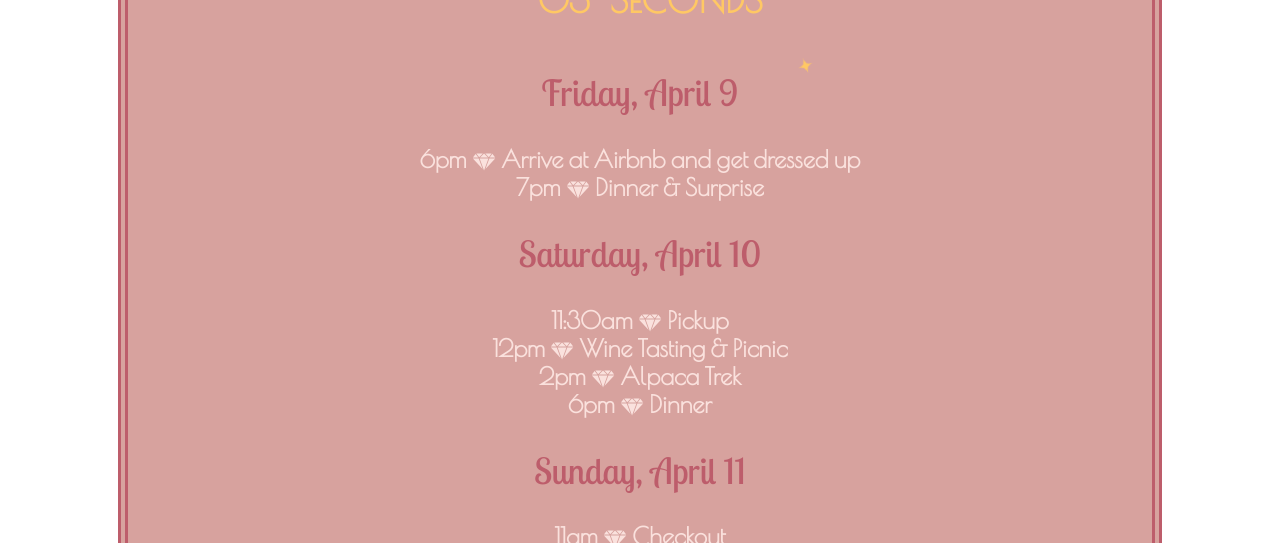
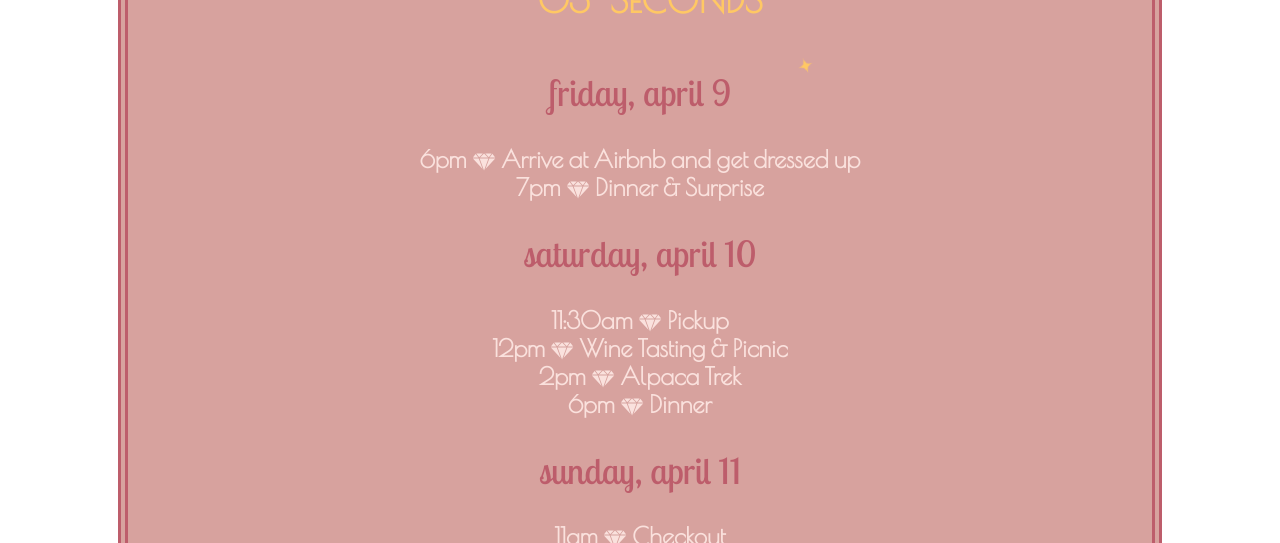
Before and after one commit to kadrianne/maes-bachelorette, a React (Create React App) app: page / in a window 1280 px wide. Shown: the part 559-1102 px from the top of the page. Built offline with nearby package versions, Linux system fonts and the light colour scheme.

Commit message:
Update text for consistency

```diff
--- a/src/scheduleData.js
+++ b/src/scheduleData.js
@@ -1,6 +1,6 @@
 export const scheduleData = [
     {
-        date: 'Friday, April 9',
+        date: 'friday, april 9',
         activities: [
             {
                 time: '6pm',
@@ -13,7 +13,7 @@ export const scheduleData = [
         ]
     },
     {
-        date: 'Saturday, April 10',
+        date: 'saturday, april 10',
         activities: [
             {
                 time: '11:30am',
@@ -34,7 +34,7 @@ export const scheduleData = [
         ]
     },
     {
-        date: 'Sunday, April 11',
+        date: 'sunday, april 11',
         activities: [
             {
                 time: '11am',
```
